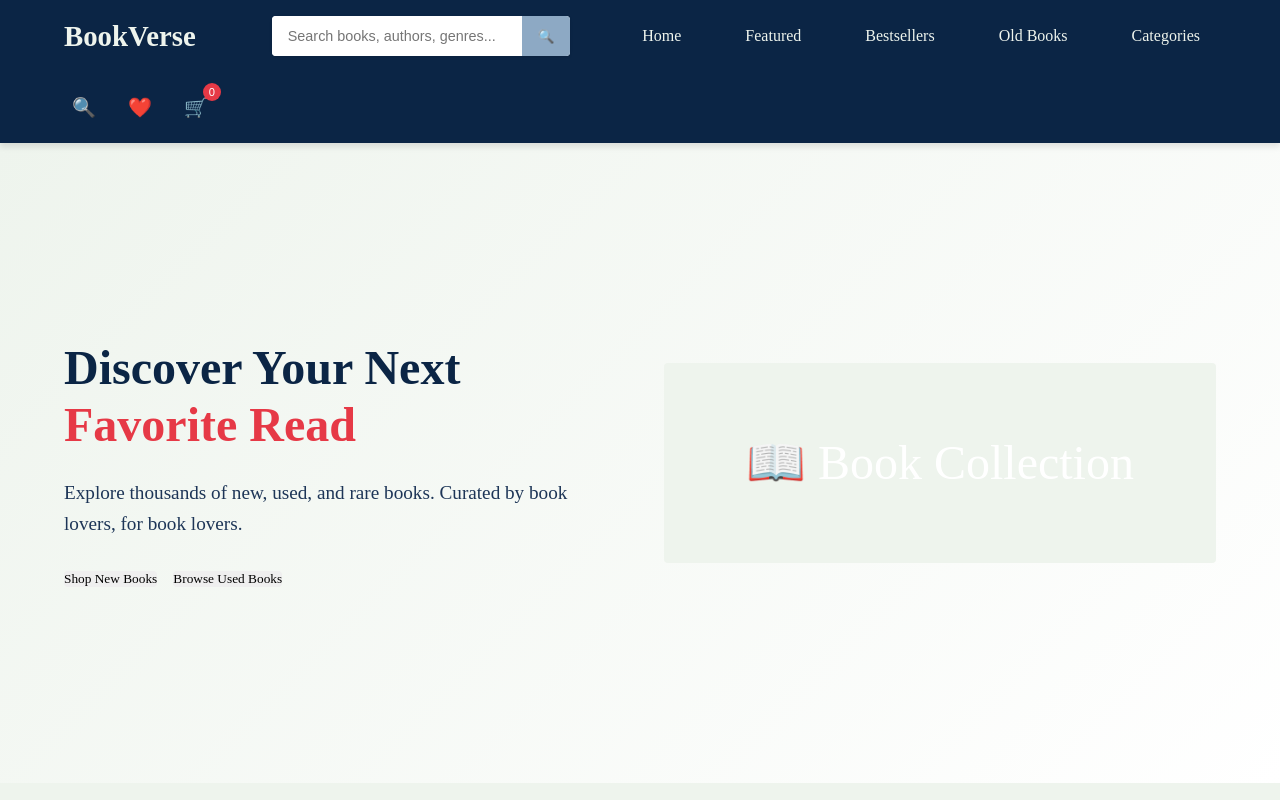
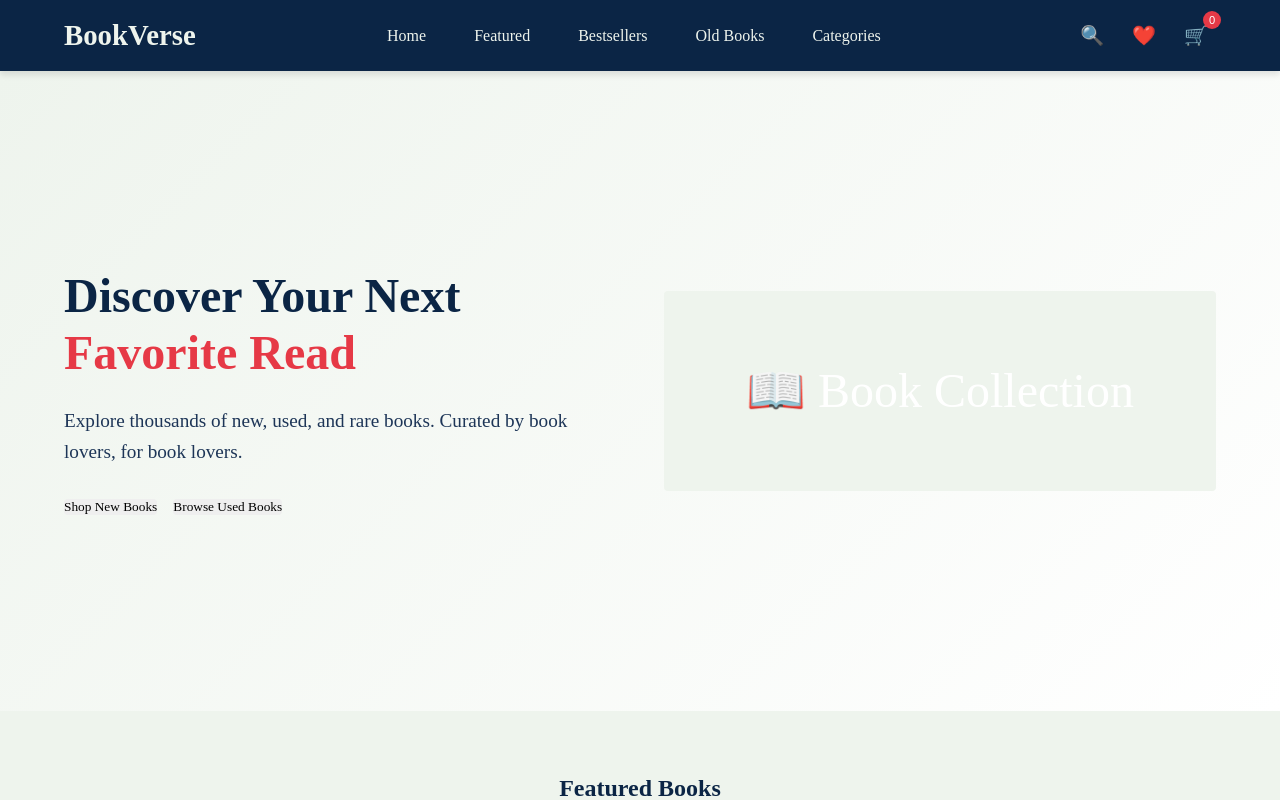
Before and after one commit to Javeria-Javaid/BookVerse, a React (Vite) app in the folder bookverse/: page / in a window 1280 px wide. Shown: the top 800 px of the page. Built offline with nearby package versions, Linux system fonts and the light colour scheme.

Commit message:
fixed header

```diff
--- a/bookverse/src/components/layout/header/Header.css
+++ b/bookverse/src/components/layout/header/Header.css
@@ -9,10 +9,15 @@
 }
 
 .header-content {
-    display: grid;
-    grid-template-columns: auto 1fr auto;
+    display: flex;
+    justify-content: space-between;
+    align-items: center;
     gap: 2rem;
-    align-items: center;
+}
+
+/* Logo */
+.logo {
+    flex-shrink: 0;
 }
 
 .logo-text {
@@ -28,15 +33,42 @@
     text-decoration: none;
 }
 
-.search-container {
+/* Navigation */
+.navigation {
+    flex: 1;
     display: flex;
     justify-content: center;
 }
 
+.nav-list {
+    display: flex;
+    list-style: none;
+    gap: 1.5rem;
+    margin: 0;
+    padding: 0;
+}
+
+.nav-link {
+    color: #EEF4ED;
+    text-decoration: none;
+    font-weight: 500;
+    transition: color 0.3s ease;
+    padding: 0.5rem 0.75rem;
+    border-radius: 4px;
+    white-space: nowrap;
+}
+
+.nav-link:hover {
+    color: #E63946;
+    background-color: rgba(255, 255, 255, 0.1);
+}
+
+/* Utility Icons */
 .utility-icons {
     display: flex;
-    gap: 1rem;
+    gap: 0.75rem;
     align-items: center;
+    flex-shrink: 0;
 }
 
 .icon-button {
@@ -70,6 +102,12 @@
     justify-content: center;
 }
 
+/* Search Bar - Hidden on desktop (we have search icon) */
+.search-container {
+    display: none;
+}
+
+/* Mobile Menu Button */
 .mobile-menu-button {
     display: none;
     background: none;
@@ -77,8 +115,10 @@
     color: #EEF4ED;
     font-size: 1.5rem;
     cursor: pointer;
+    flex-shrink: 0;
 }
 
+/* Mobile Menu */
 .mobile-menu {
     display: none;
     flex-direction: column;
@@ -110,24 +150,43 @@
 }
 
 /* Responsive Design */
-@media (max-width: 968px) {
-    .header-content {
-        grid-template-columns: auto 1fr auto;
+@media (max-width: 1024px) {
+    .nav-list {
         gap: 1rem;
     }
 
-    .search-container {
-        display: none;
+    .nav-link {
+        padding: 0.5rem;
+        font-size: 0.9rem;
+    }
+}
+
+@media (max-width: 868px) {
+    .header-content {
+        gap: 1rem;
+    }
+
+    .nav-list {
+        gap: 0.75rem;
+    }
+
+    .nav-link {
+        font-size: 0.85rem;
+        padding: 0.4rem 0.6rem;
+    }
+
+    .logo-text {
+        font-size: 1.5rem;
     }
 }
 
 @media (max-width: 768px) {
-    .header-content {
-        grid-template-columns: auto 1fr auto;
+    .navigation {
+        display: none;
     }
 
-    .navigation {
-        display: none;
+    .utility-icons .icon-button:first-child {
+        display: none; /* Hide search icon on mobile since we have search bar in menu */
     }
 
     .mobile-menu-button {
@@ -137,14 +196,23 @@
     .mobile-menu {
         display: flex;
     }
+
+    .header-content {
+        justify-content: space-between;
+    }
 }
 
 @media (max-width: 480px) {
     .logo-text {
-        font-size: 1.5rem;
+        font-size: 1.3rem;
     }
 
     .utility-icons {
         gap: 0.5rem;
     }
+
+    .icon-button {
+        padding: 0.4rem;
+        font-size: 1.1rem;
+    }
 }
--- a/bookverse/src/components/layout/header/Header.jsx
+++ b/bookverse/src/components/layout/header/Header.jsx
@@ -15,11 +15,6 @@ const Header = () => {
                         <a href="#home" className="logo-link">
                             <span className="logo-text">BookVerse</span>
                         </a>
-                    </div>
-
-                    {/* Search Bar - Desktop */}
-                    <div className="search-container">
-                        <SearchBar />
                     </div>
 
                     {/* Desktop Navigation */}
```
